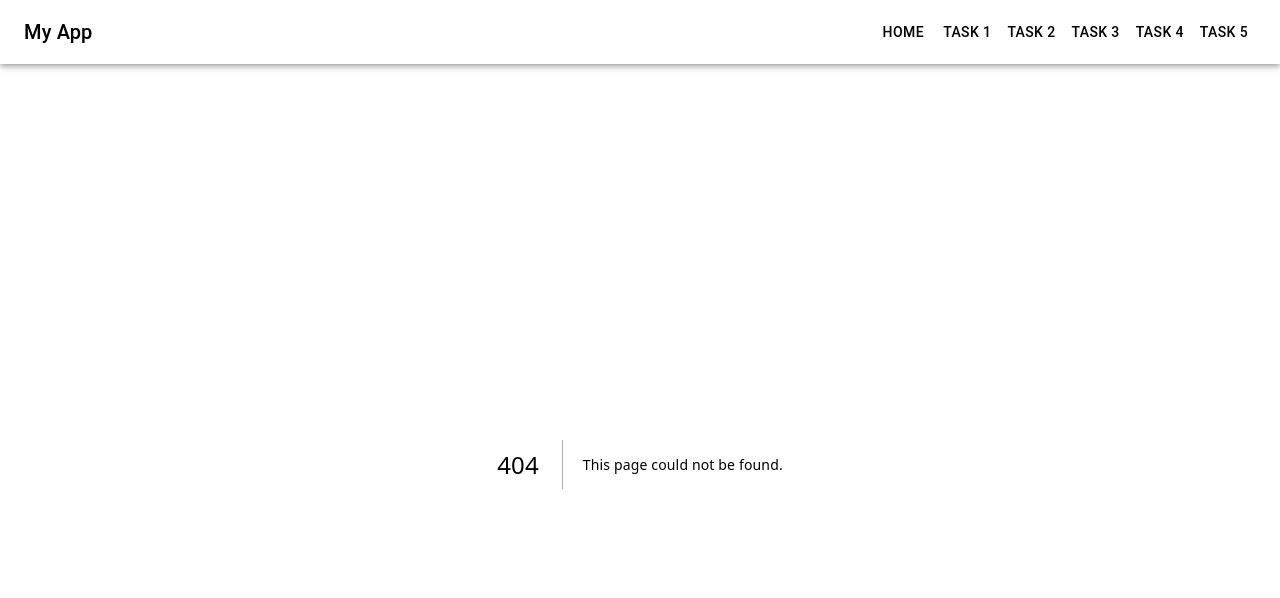
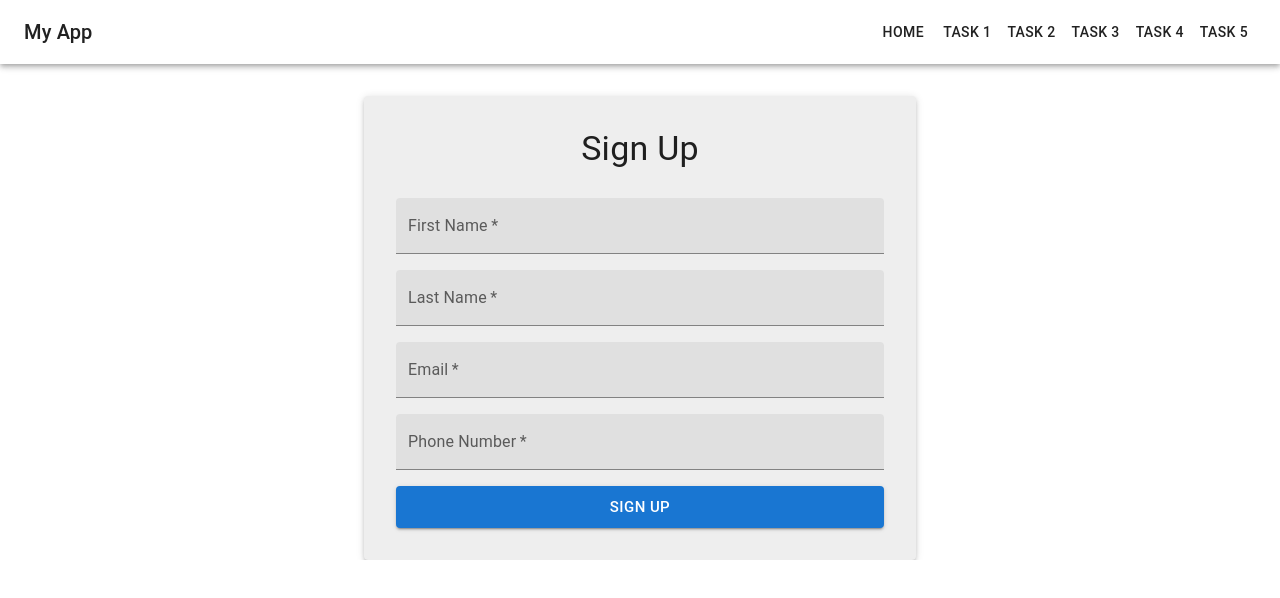
Before and after one commit to Natata08/hyf-homework, a Next.js app in the folder react/react2/week1/my-app/: page /signup_form in a window 1280 px wide. Before the commit this address had no page. Shown: the top 598 px of the page. Built offline with nearby package versions, Linux system fonts and the light colour scheme.

Commit message:
implement a sign up form using MUI

```diff
--- /dev/null
+++ b/react/react2/week1/my-app/app/signup_form/page.js
@@ -0,0 +1,106 @@
+"use client";
+
+import { useState, useRef } from "react";
+import {
+  Container,
+  Typography,
+  Button,
+  Box,
+  Paper,
+  TextField,
+} from "@mui/material";
+
+export default function SignUpForm() {
+  const [formData, setFormData] = useState({
+    firstName: "",
+    lastName: "",
+    email: "",
+    phoneNumber: "",
+  });
+
+  const handleChange = (e) => {
+    const { name, value } = e.target;
+    setFormData((prevState) => ({
+      ...prevState,
+      [name]: value,
+    }));
+  };
+
+  const handleSubmit = (e) => {
+    e.preventDefault();
+    console.log("Form submitted:", formData);
+  };
+
+  return (
+    <Container maxWidth='sm'>
+      <Paper
+        elevation={3}
+        sx={{
+          mt: 4,
+          p: 4,
+          backgroundColor: "#eee",
+        }}
+      >
+        <Box
+          component='form'
+          onSubmit={handleSubmit}
+          sx={{
+            display: "flex",
+            flexDirection: "column",
+            gap: 2,
+          }}
+        >
+          <Typography variant='h4' component='h1' gutterBottom align='center'>
+            Sign Up
+          </Typography>
+          <TextField
+            required
+            fullWidth
+            variant='filled'
+            label='First Name'
+            name='firstName'
+            value={formData.firstName}
+            onChange={handleChange}
+          />
+          <TextField
+            required
+            fullWidth
+            variant='filled'
+            label='Last Name'
+            name='lastName'
+            value={formData.lastName}
+            onChange={handleChange}
+          />
+          <TextField
+            required
+            fullWidth
+            variant='filled'
+            label='Email'
+            name='email'
+            type='email'
+            value={formData.email}
+            onChange={handleChange}
+          />
+          <TextField
+            required
+            fullWidth
+            variant='filled'
+            label='Phone Number'
+            name='phoneNumber'
+            type='tel'
+            value={formData.phoneNumber}
+            onChange={handleChange}
+          />
+          <Button
+            type='submit'
+            variant='contained'
+            color='primary'
+            size='large'
+          >
+            Sign Up
+          </Button>
+        </Box>
+      </Paper>
+    </Container>
+  );
+}
```
